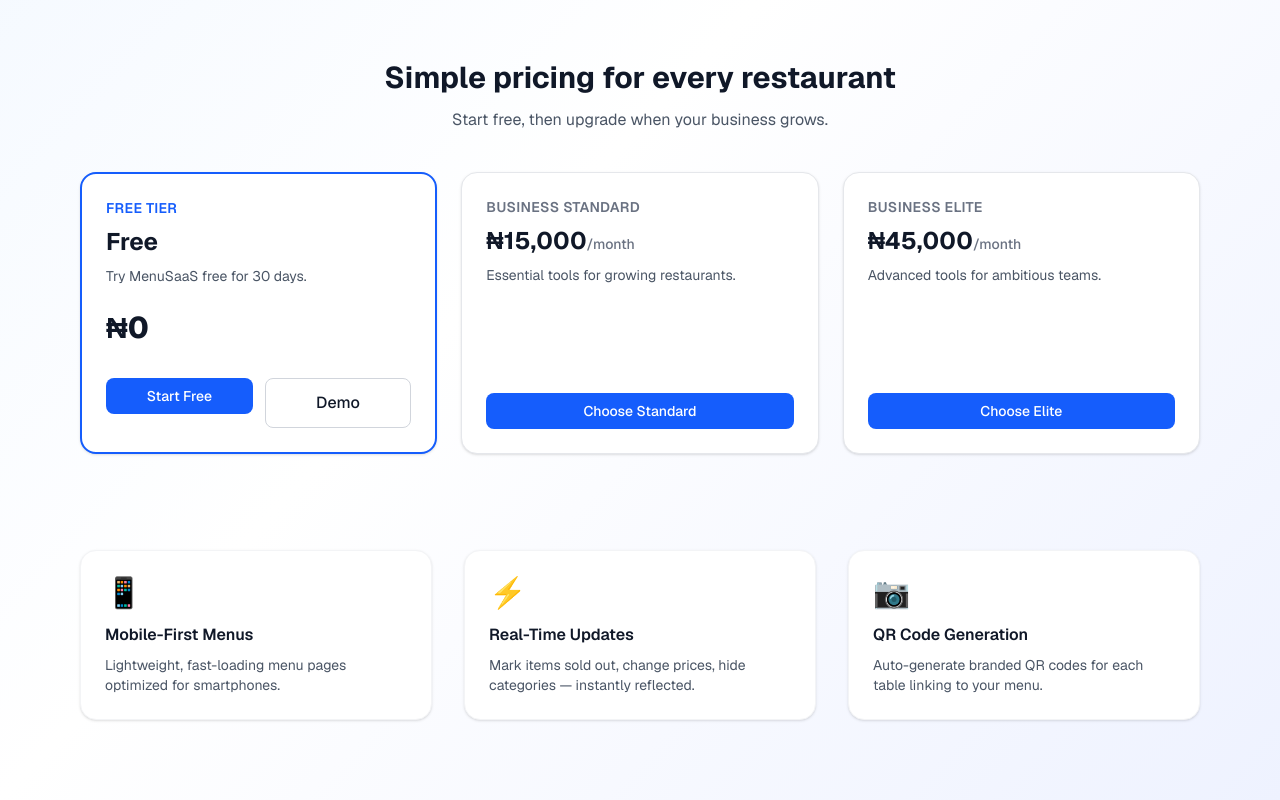
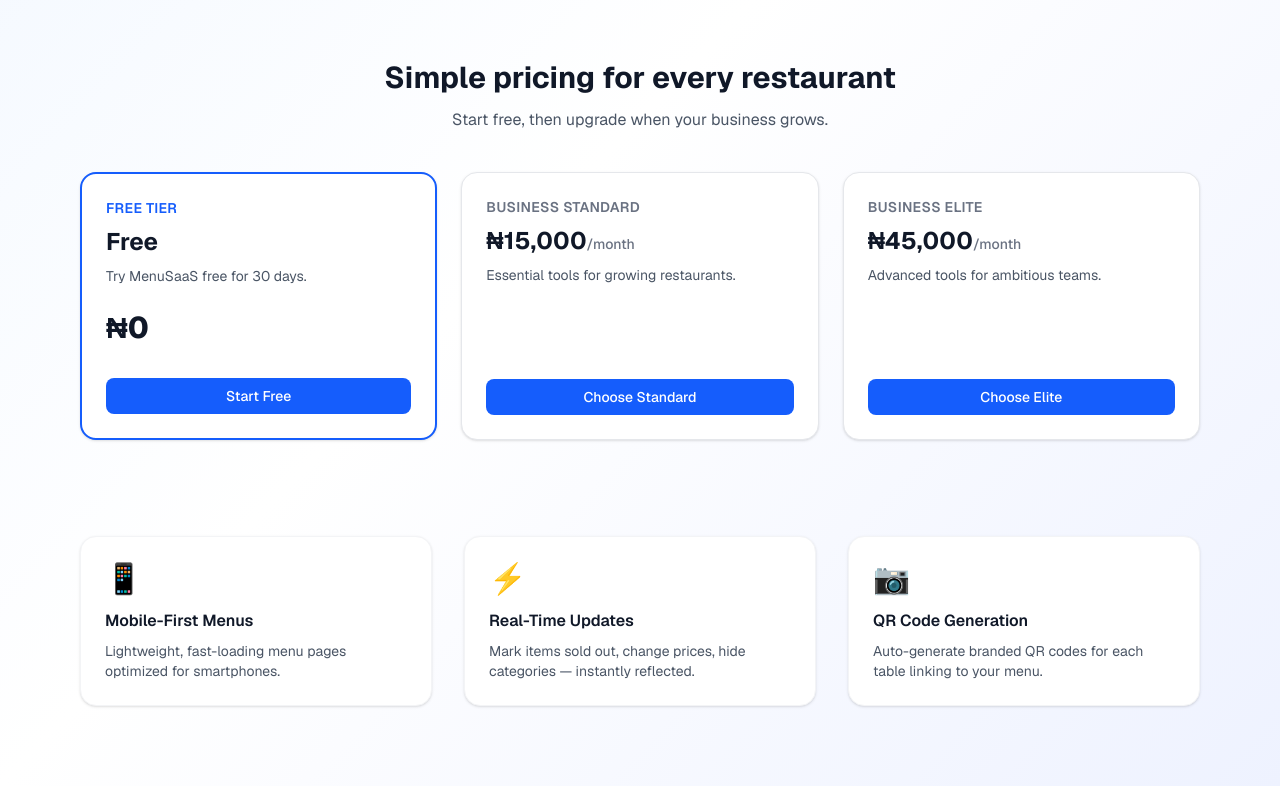
Before and after one commit to mosegic/proj, a Next.js app: page / in a window 1280 px wide. Shown: the part 548-1348 px from the top of the page. Built offline with nearby package versions, Linux system fonts and the light colour scheme.

Commit message:
Remove demo cafe link and button
Removed the demo cafe link and button from the page.

```diff
--- a/src/app/page.tsx
+++ b/src/app/page.tsx
@@ -59,11 +59,7 @@ export default function HomePage() {
                 <Link href="/register" className="flex-1">
                   <Button className="w-full">Start Free</Button>
                 </Link>
-                <Link href="/menu/demo-cafe" className="flex-1">
-                  <Button size="lg" variant="secondary" className="w-full">
-                    Demo
-                  </Button>
-                </Link>
+
               </div>
             </div>
 
```
